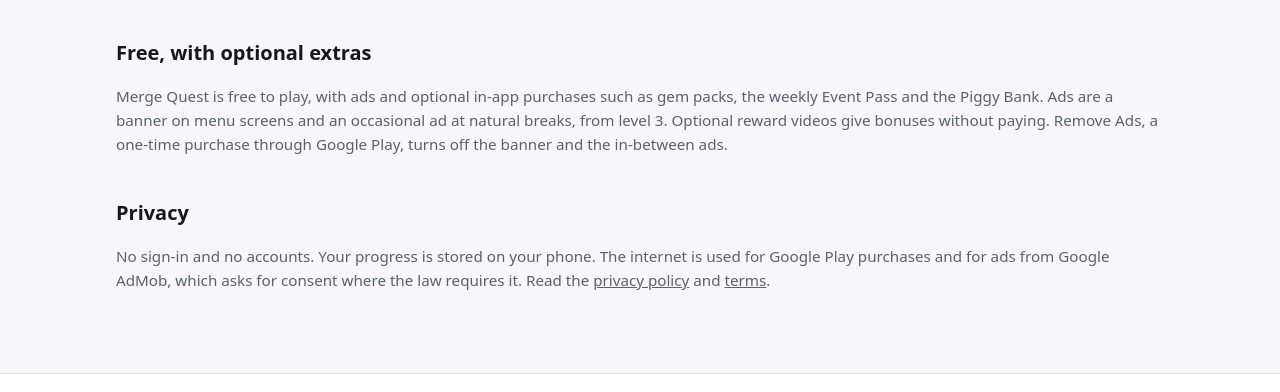
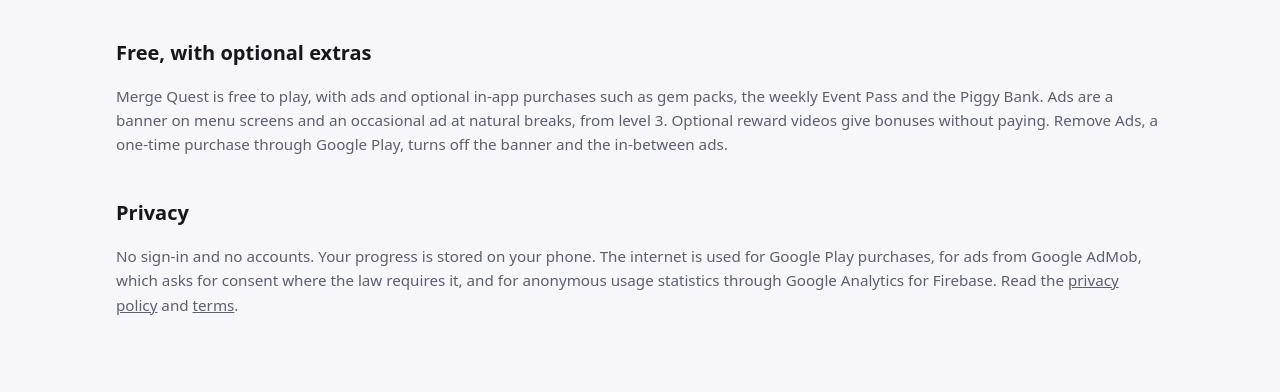
Before and after one commit to Pyush/pyush.github.io, a plain HTML site: page mergequest/index.html in a window 1280 px wide. Shown: the part 1354-1746 px from the top of the page. Drawn offline with Linux system fonts and the light colour scheme.

Commit message:
Merge Quest: mention Firebase usage statistics in the privacy note
Co-Authored-By: Claude Opus 5.5 <noreply@anthropic.com>

```diff
--- a/mergequest/index.html
+++ b/mergequest/index.html
@@ -110,7 +110,7 @@
 
     <section class="section">
       <h2>Privacy</h2>
-      <p class="note">No sign-in and no accounts. Your progress is stored on your phone. The internet is used for Google Play purchases and for ads from Google AdMob, which asks for consent where the law requires it. Read the <a href="https://pyush.github.io/mergequest-site/privacy.html">privacy policy</a> and <a href="https://pyush.github.io/mergequest-site/terms.html">terms</a>.</p>
+      <p class="note">No sign-in and no accounts. Your progress is stored on your phone. The internet is used for Google Play purchases, for ads from Google AdMob, which asks for consent where the law requires it, and for anonymous usage statistics through Google Analytics for Firebase. Read the <a href="https://pyush.github.io/mergequest-site/privacy.html">privacy policy</a> and <a href="https://pyush.github.io/mergequest-site/terms.html">terms</a>.</p>
     </section>
   </main>
 
```
